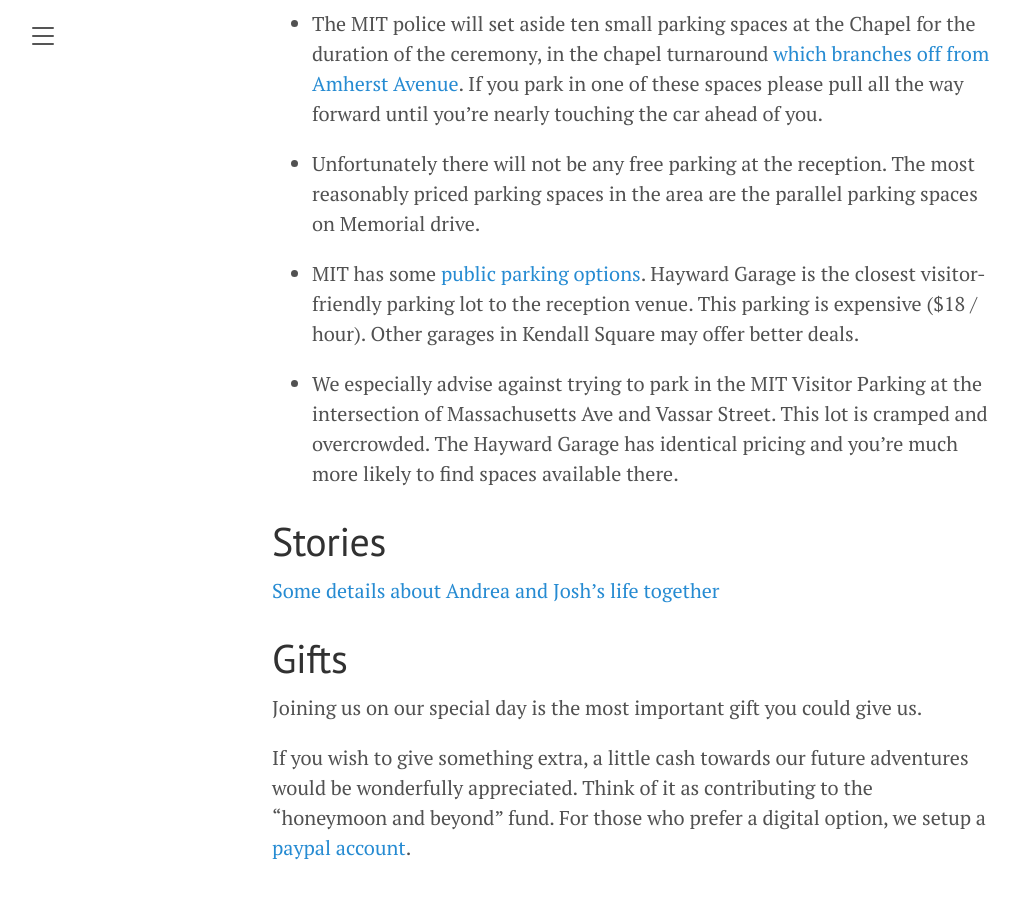
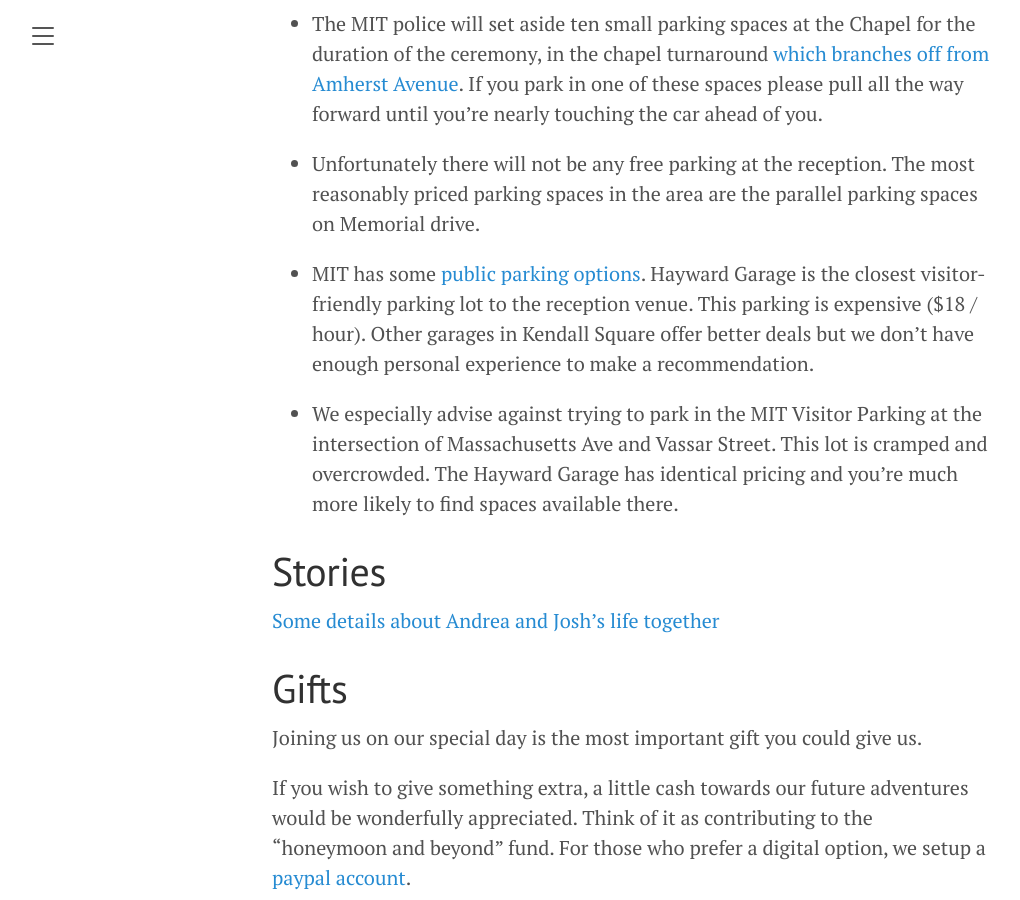
Before and after one commit to JoshBradshaw/andreajosh.github.io, a Jekyll site: the page built from _posts/2023-12-30-overview.md, in a window 1280 px wide and 900 px high, scrolled down 3511 px. Shown: the whole window, without its empty margins (8-1028 px from the left). Built offline with Jekyll 4.4.1, drawn with Linux system fonts in a browser that asks for light colours.

Commit message:
Update 2023-12-30-overview.md

```diff
--- a/_posts/2023-12-30-overview.md
+++ b/_posts/2023-12-30-overview.md
@@ -74,7 +74,7 @@ With that being said, we've included some notes below for anyone who needs to dr
 
 - Unfortunately there will not be any free parking at the reception. The most reasonably priced parking spaces in the area are the parallel parking spaces on Memorial drive.
 
-- MIT has some [public parking options](https://web.mit.edu/facilities/transportation/parking/visitors/public_parking.html). Hayward Garage is the closest visitor-friendly parking lot to the reception venue. This parking is expensive ($18 / hour). Other garages in Kendall Square may offer better deals.
+- MIT has some [public parking options](https://web.mit.edu/facilities/transportation/parking/visitors/public_parking.html). Hayward Garage is the closest visitor-friendly parking lot to the reception venue. This parking is expensive ($18 / hour). Other garages in Kendall Square offer better deals but we don't have enough personal experience to make a recommendation.
 
 - We especially advise against trying to park in the MIT Visitor Parking at the intersection of Massachusetts Ave and Vassar Street. This lot is cramped and overcrowded. The Hayward Garage has identical pricing and you're much more likely to find spaces available there.
 
```
